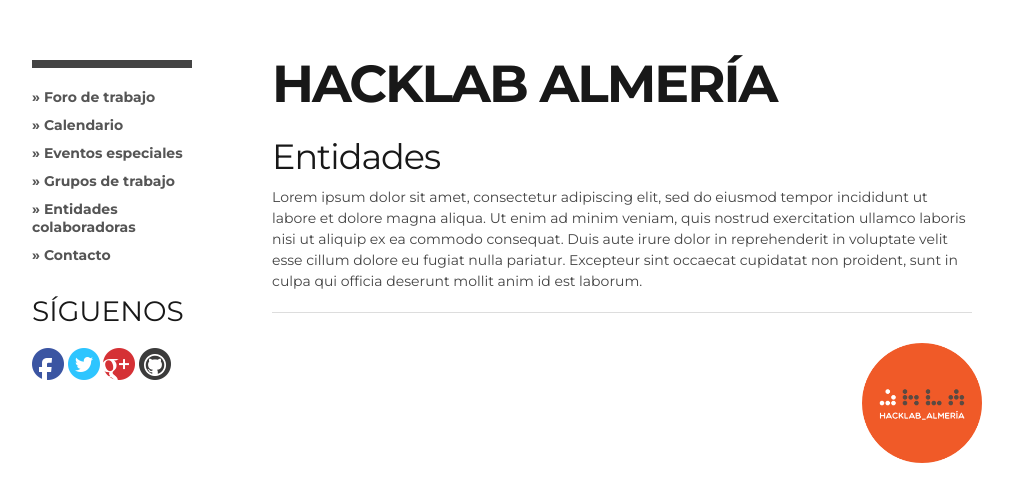
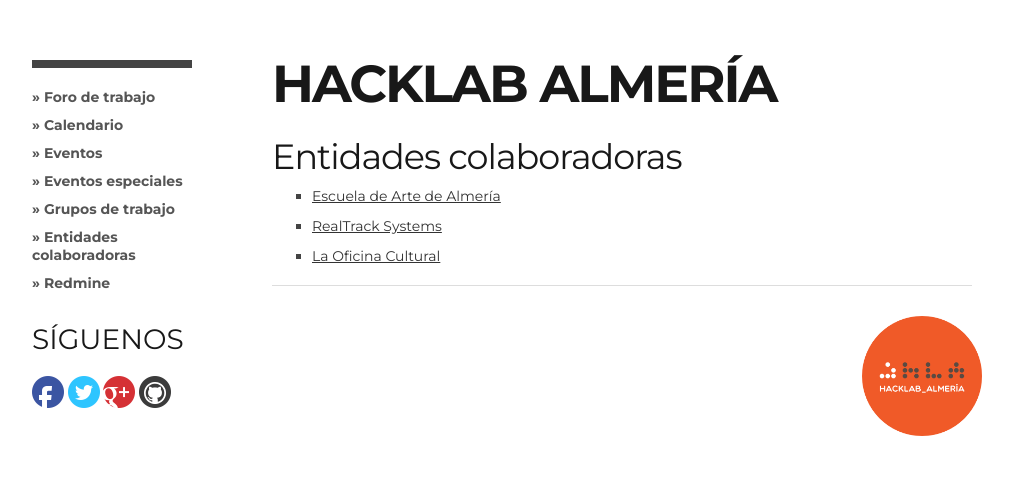
Before and after one commit to HackLab-Almeria/hacklab-almeria.github.io, a Jekyll site: the page built from entidades/index.md, in a window 1280 px wide. Shown: the top 502 px of the page, without its empty margins (138-1151 px from the left). Built offline with Jekyll 4.4.1, drawn with Linux system fonts in a browser that asks for light colours; comment, search, counter and statistics services are not loaded.

Commit message:
Cambios en la sección entidades y eventos especiales

```diff
--- a/_layouts/default.html
+++ b/_layouts/default.html
@@ -32,10 +32,11 @@
           <ul>
             <li><a href="http://discourse.hacklabalmeria.bitnamiapp.com/">&raquo; Foro de trabajo</a></li>
             <li><a href="{{ site.url }}/calendario" >&raquo; Calendario</a></li>
-            <li><a href="{{ site.url }}/eventos">&raquo; Eventos especiales</a></li>
+            <li><a href="{{ site.url }}/eventos">&raquo; Eventos</a></li>
+            <li><a href="{{ site.url }}/eventosespeciales">&raquo; Eventos especiales</a></li>
             <li><a href="{{ site.url }}/gruposdetrabajo">&raquo; Grupos de trabajo</a></li>
             <li><a href="{{ site.url }}/entidades">&raquo; Entidades colaboradoras</a></li>
-            <li><a href="{{ site.url }}/contacto">&raquo; Contacto</a></li>
+            <li><a href="http://redmine.hacklabalmeria.net">&raquo; Redmine</a></li>
           </ul>
 
             <h3>Síguenos</h3>
--- a/entidades/index.md
+++ b/entidades/index.md
@@ -3,11 +3,13 @@
 title: Entidades
 ---
 
-## Entidades
+## Entidades colaboradoras
 
-Lorem ipsum dolor sit amet, consectetur adipiscing elit, sed do eiusmod tempor
-incididunt ut labore et dolore magna aliqua. Ut enim ad minim veniam, quis
-nostrud exercitation ullamco laboris nisi ut aliquip ex ea commodo consequat.
-Duis aute irure dolor in reprehenderit in voluptate velit esse cillum dolore
-eu fugiat nulla pariatur. Excepteur sint occaecat cupidatat non proident, sunt
-in culpa qui officia deserunt mollit anim id est laborum.
+* [Escuela de Arte de Almería][1]
+* [RealTrack Systems][2]
+* [La Oficina Cultural][3]
+
+
+[1]: http://www.eaalmeria.es
+[2]: http://www.realtracksystems.com
+[3]: http://laoficinacultural.org
```
Also changed, not shown: eventosespeciales/index.md (added, +46 -0 lines).
